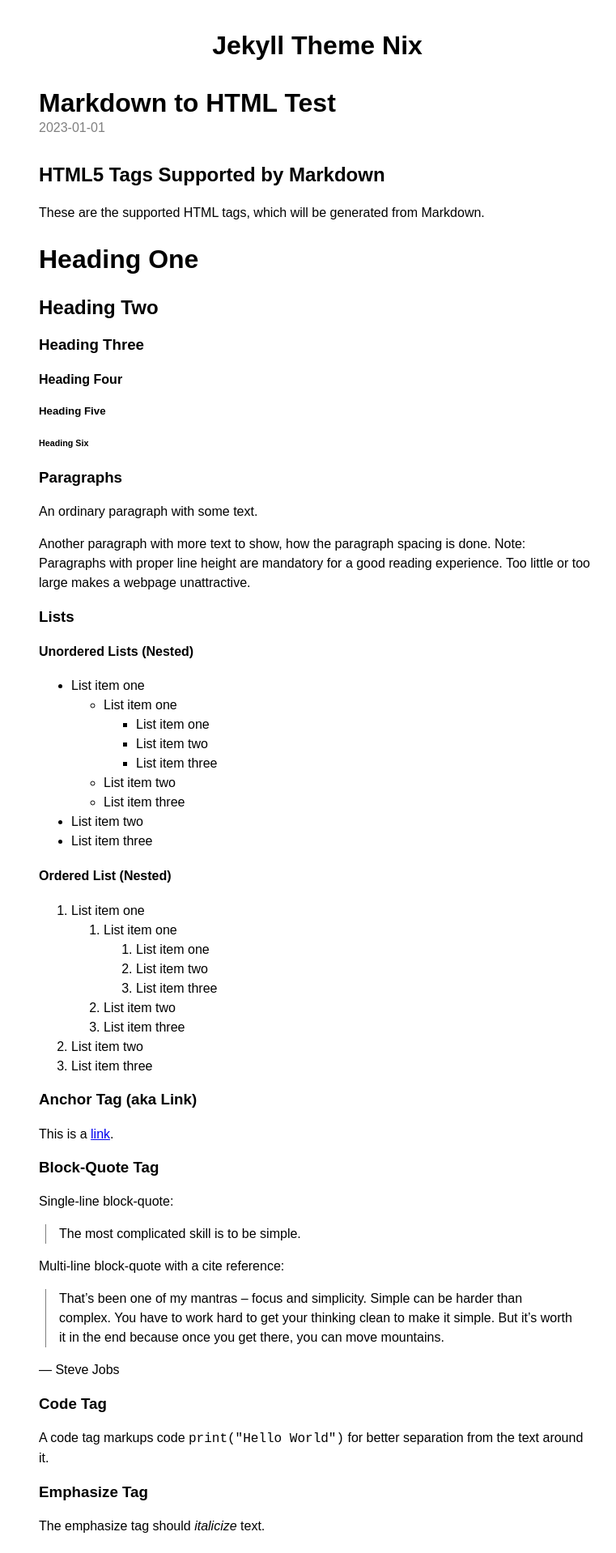
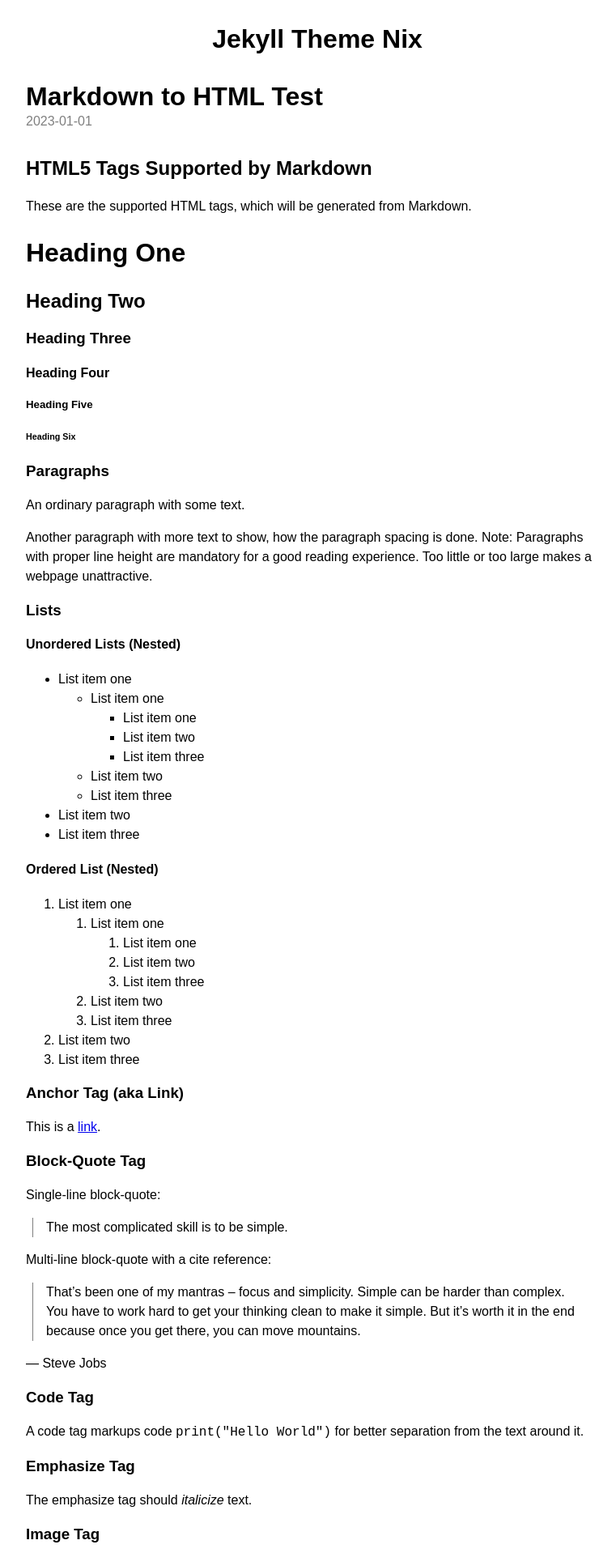
Before and after one commit to michaelnordmeyer/jekyll-theme-nix, a Jekyll site: the page built from _posts/2023-01-01-markdown-to-html-test.md, in a window 1280 px wide. Shown: the top 1918 px of the page at 81% size, without its empty margins (248-1009 px from the left). Built offline with Jekyll 4.4.1, drawn with Linux system fonts in a browser that asks for light colours; cached includes are drawn as plain includes.

Commit message:
Add CSS variables and replace CSS class usage for footnotes

```diff
--- a/_includes/style.html
+++ b/_includes/style.html
@@ -1,32 +1,48 @@
   <style>
+    :root {
+      --default-font-px: 16;
+      --font-size: 1rem;
+      --font-family: sans-serif;
+      --spacing: 1em;
+      --line-height: 1.5;
+      /* Calculate integer pixel values depending on the font size (1rem = 16px) */
+      --border-size:       calc(var(--font-size) *  1/var(--default-font-px));
+      --x-script:          calc(var(--font-size) * 11/var(--default-font-px));
+      --small-font-size:   calc(var(--font-size) * 14/var(--default-font-px));
+      --big-font-size:     calc(var(--font-size) * 32/var(--default-font-px));
+    }
     html {
-      max-width: 43rem;
+      max-width: 720px;
       margin: 0 auto;
-      padding: 1em;
-      font: 1rem / 1.5 sans-serif;
-      font-size-adjust: from-font;
+      padding: calc(var(--spacing) * 1/2);
+      font: var(--font-size) / var(--line-height) var(--font-family);
+      /* font-size-adjust: from-font; */
+      -moz-text-size-adjust: none;
+      -webkit-text-size-adjust: none;
+      text-size-adjust: none;
     }
     body { margin: 0; }
     img, table { margin: 0 auto; }
     table { border-collapse: collapse; }
-    th, td { padding: 0.25em; border: 1px solid color-mix(in srgb, currentcolor 50%, transparent); }
+    th, td { padding: calc(var(--spacing) * 1/4); border: var(--border-size) solid color-mix(in srgb, currentcolor 50%, transparent); }
     img { display: block; max-width: 100%; height: auto; }
-    figure { margin: 0; text-align: center; font-size: 0.8125rem; }
-    blockquote { margin: 1em 1.5em 1em 0.5em; padding-left: 1em; border-left: 1px solid color-mix(in srgb, currentcolor 50%, transparent); }
-    sub, sup { line-height: 0; }
-    hr { border: 0; border-top: 1px solid; }
+    figure { margin-left: 0; margin-right: 0; max-width: 100%; text-align: center; font-size: var(--small-font-size); line-height: 1; }
+    blockquote { margin: var(--spacing) calc(var(--spacing) * 3/2) var(--spacing) calc(var(--spacing) * 1/2); padding-left: var(--spacing); border-left: var(--border-size) solid color-mix(in srgb, currentcolor 50%, transparent); }
+    sub, sup { font-size: var(--x-script); line-height: 0; }
+    hr { margin: calc(var(--spacing) * 2) 0; border: 0; border-top: var(--border-size) solid; }
     h1, h2, h3, h4, h5, h6 { line-height: 1.2; text-wrap: balance; }
-    h1 { font-size: 2rem; }
-    body > header > nav > h1 { margin-bottom: 1em; text-align: center; line-height: 1.2; }
+    h1 { font-size: var(--big-font-size); }
+    body > header > nav > h1 { margin-bottom: var(--spacing); text-align: center; line-height: 1.2; }
     body > header a { text-decoration: none; color: currentcolor; }
-    body > header > nav > a { display: block; margin-block-start: 0.67em; margin-block-end: 1em; text-align: center; font-size: 2rem; font-weight: bold; line-height: 1.2; }
+    body > header > nav > a { display: block; margin-block-start: calc(var(--spacing) * 2/3); margin-block-end: var(--spacing); text-align: center; font-size: var(--big-font-size); font-weight: bold; line-height: 1.2; }
     body > header a:visited { color: currentcolor; }
     body > main > section > ul { padding: 0; }
-    body > main > section > ul > li { margin: 0.5em 0; list-style-type: none; line-height: 1.25; }
-    body > main > section > ul > li time { font-size: 0.8125rem; }
-    article > header { margin-bottom: 2em; }
+    body > main > section > ul > li { margin: calc(var(--spacing) * 1/2) 0; list-style-type: none; line-height: 1.25; }
+    body > main > section > ul > li time { font-size: var(--small-font-size); }
+    article > header { margin-bottom: calc(var(--spacing) * 2); }
     article > header > h1 { margin-bottom: 0; }
-    article h1 { font-size: 2rem; }
+    article h1 { font-size: var(--big-font-size); }
     header > time { display: block; color: color-mix(in srgb, currentcolor 50%, transparent); }
-    .footnotes { margin: 2em 0 1em; border-top: 1px solid; font-size: 0.8125rem; line-height: 1.5; }
+    hr:has(+div[role="doc-endnotes"]) { margin-bottom: var(--spacing); }
+    div[role="doc-endnotes"] { margin-top: 0; font-size: var(--small-font-size); line-height: var(--line-height); }
   </style>
```
